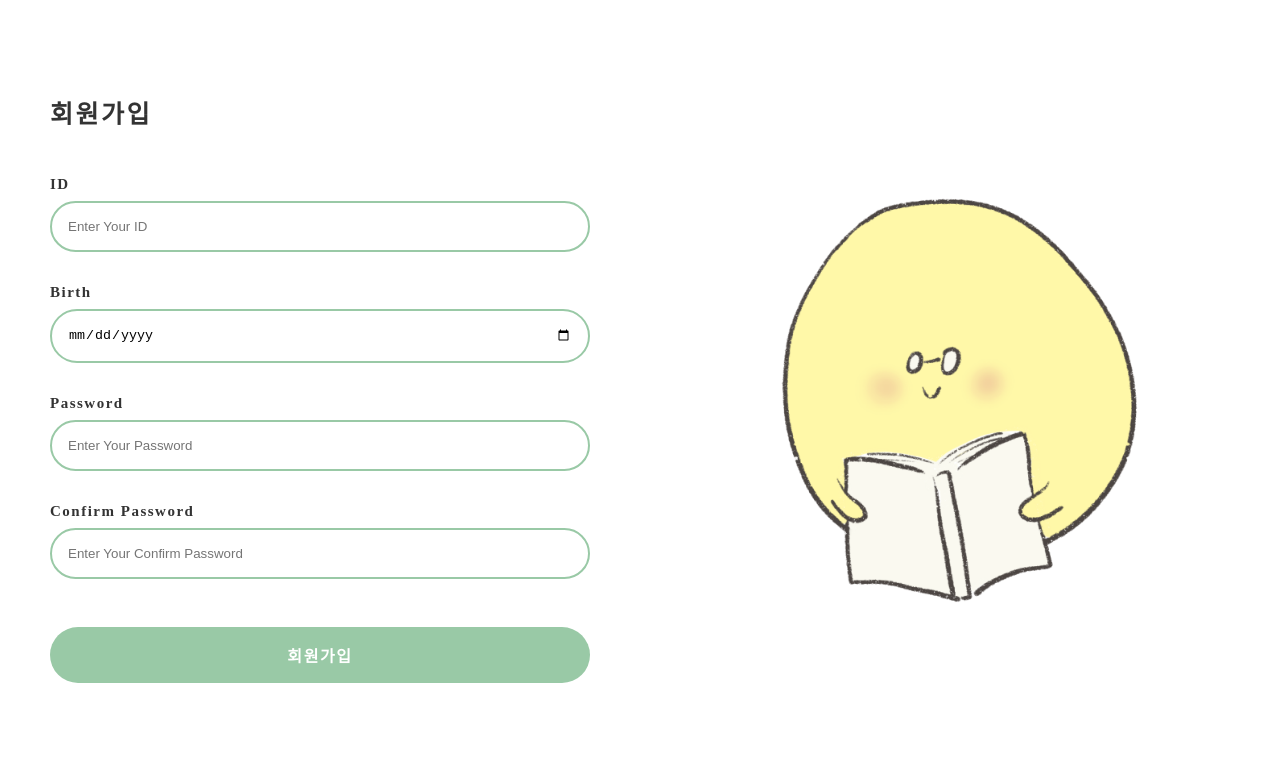
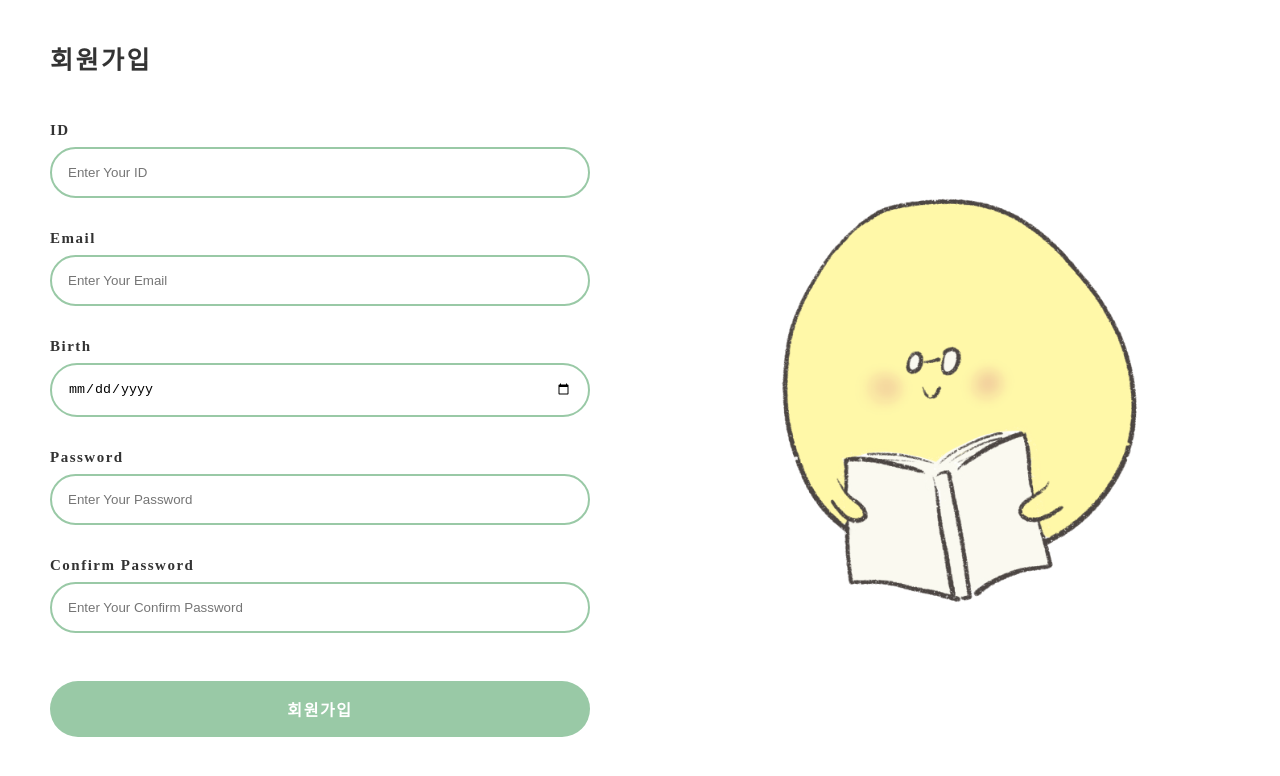
Before and after one commit to STudy-with-ST/MoVook, a React (Create React App) app in the folder front/movook-app/: page /join in a window 1280 px wide. Shown: the top 776 px of the page. Built offline with nearby package versions, Linux system fonts and the light colour scheme; a web font is replaced by a local one.

Commit message:
Feat 이메일 입력란 추가

```diff
--- a/front/movook-app/src/pages/Join/index.js
+++ b/front/movook-app/src/pages/Join/index.js
@@ -4,9 +4,17 @@ import BasicInput from "../../components/common/BasicInput";
 import { useInput } from "../../hooks/useInput";
 import MovookImg from "../../assets/img/common/img_movook.png";
 import * as S from "./style.js";
+
+// User 객체
+// user_id;
+// password;
+// email;
+// birthday;
+
 const Join = () => {
   const [userId, onChangeUserId] = useInput("");
   const [userPw, onChangeUserPw] = useInput("");
+  const [userEmail, onChangeUserEmail] = useInput("");
   const [userBirth, onChangeUserBirth] = useInput("");
   const [userConfirmPw, onChangeUserConfirmPw] = useInput("");
   const [isValidate, setValidate] = useState(false);
@@ -33,7 +41,8 @@ const Join = () => {
     if (isValidate) {
       const createdUser = {
         id: userId,
-        name: userBirth,
+        email: userEmail,
+        birthday: userBirth,
         password: userPw,
       };
       console.log("createdUser: ", createdUser);
@@ -52,6 +61,14 @@ const Join = () => {
               type="text"
               value={userId}
               onChange={onChangeUserId}
+            />
+            <BasicInput
+              id="input-email"
+              text="Email"
+              type="text"
+              placeholder="Enter Your Email"
+              value={userEmail}
+              onChange={onChangeUserEmail}
             />
             <BasicInput
               id="input-birth"
```
